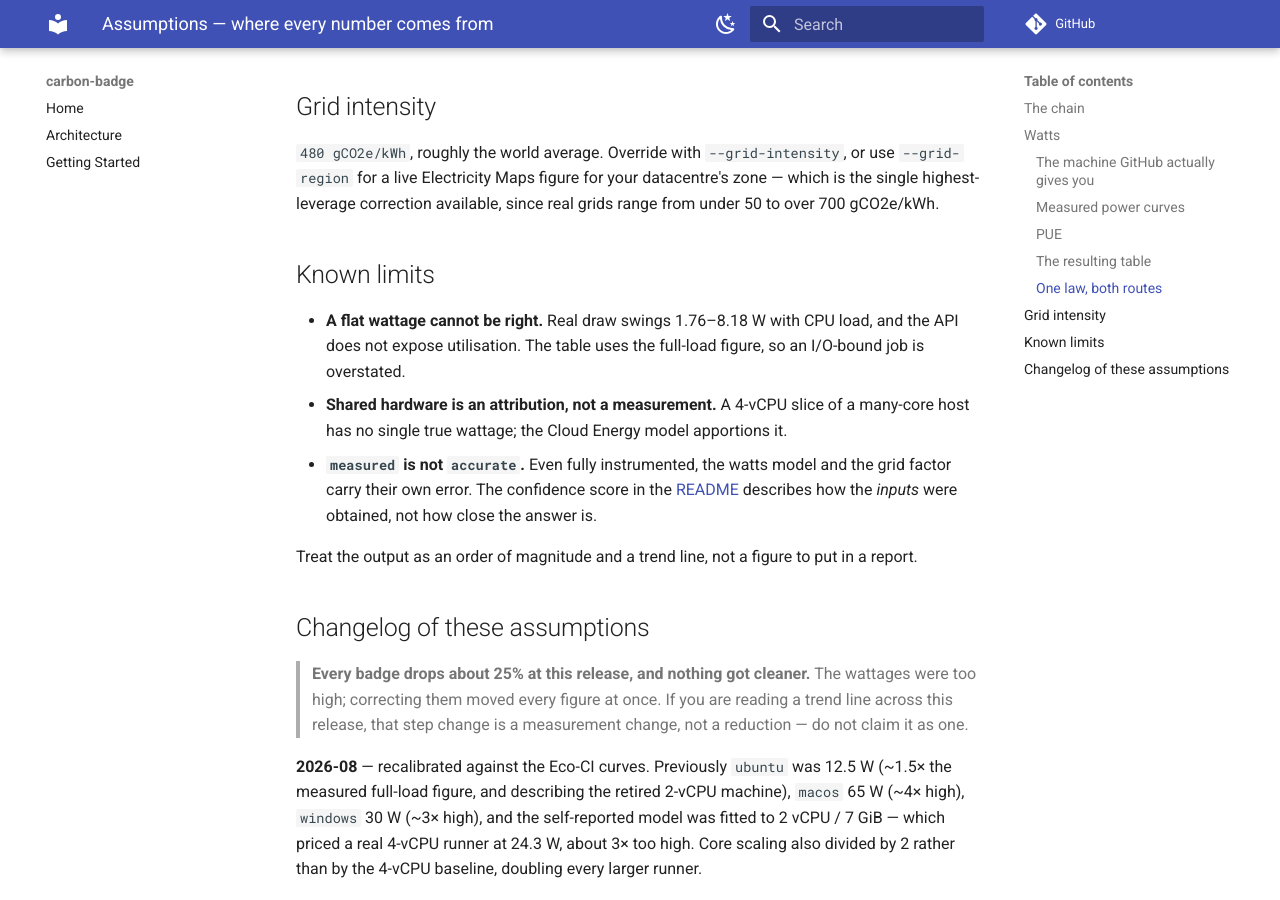
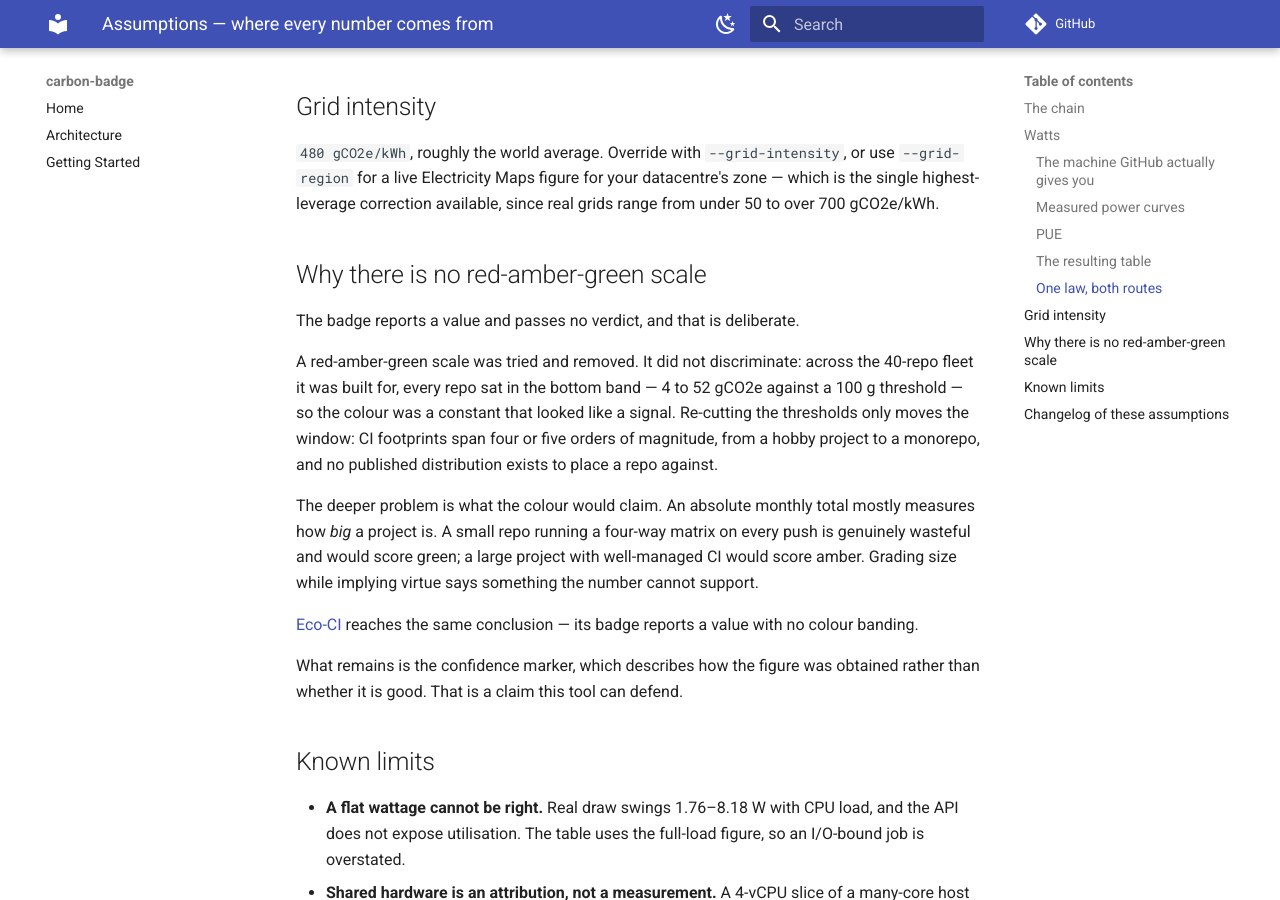
Before and after one commit to fabiocicerchia/carbon-badge, an MkDocs documentation site: the page built from docs/assumptions.md, in a window 1280 px wide and 900 px high, scrolled down 2499 px. Built offline with MkDocs 1.6.1 and Material for MkDocs 9.7.7, drawn with Linux system fonts in a browser that asks for light colours; comment, search, counter and statistics services are not loaded.

Commit message:
feat: drop the red-amber-green scale, report a value not a verdict
The colour did not discriminate. Across the 40-repo fleet it was built
for, every repo sat in the bottom band — 4 to 52 gCO2e against a 100 g
threshold — so it was a constant dressed as a signal. Re-cutting the
thresholds only moves the window: CI footprints span four or five orders
of magnitude and no published distribution exists to place a repo
against, so any cut-off is a guess wearing a uniform.

The deeper objection is what the colour claimed. An absolute monthly
total mostly measures how big a project is. A small repo running a
four-way matrix on every push is genuinely wasteful and scored green; a
large project with well-managed CI scored amber. Grading size while
implying virtue says something the number does not support — and unlike
the wattages and the grid factor, there was no source to appeal to.

Eco-CI reaches the same conclusion: its badge reports a value and bands
nothing.

The confidence marker stays. It describes how the figure was obtained
rather than whether it is good, which is a claim this tool can defend.

Note for consumers: badge.json now always carries "informational". A
reader that maps the colour — mentor-platform's Projects tab does — will
fall through to its default rather than break.

Co-Authored-By: Claude Opus 5 (1M context) <noreply@anthropic.com>
Claude-Session: https://claude.ai/code/session_01Nq4SiduWNoqVp5Jv7UM7yp

```diff
--- a/docs/assumptions.md
+++ b/docs/assumptions.md
@@ -105,6 +105,29 @@ or use `--grid-region` for a live Electricity Maps figure for your datacentre's
 zone — which is the single highest-leverage correction available, since real
 grids range from under 50 to over 700 gCO2e/kWh.
 
+## Why there is no red-amber-green scale
+
+The badge reports a value and passes no verdict, and that is deliberate.
+
+A red-amber-green scale was tried and removed. It did not discriminate: across
+the 40-repo fleet it was built for, every repo sat in the bottom band — 4 to 52
+gCO2e against a 100 g threshold — so the colour was a constant that looked like
+a signal. Re-cutting the thresholds only moves the window: CI footprints span
+four or five orders of magnitude, from a hobby project to a monorepo, and no
+published distribution exists to place a repo against.
+
+The deeper problem is what the colour would claim. An absolute monthly total
+mostly measures how *big* a project is. A small repo running a four-way matrix
+on every push is genuinely wasteful and would score green; a large project with
+well-managed CI would score amber. Grading size while implying virtue says
+something the number cannot support.
+
+[Eco-CI](https://github.com/green-coding-solutions/eco-ci-energy-estimation)
+reaches the same conclusion — its badge reports a value with no colour banding.
+
+What remains is the confidence marker, which describes how the figure was
+obtained rather than whether it is good. That is a claim this tool can defend.
+
 ## Known limits
 
 - **A flat wattage cannot be right.** Real draw swings 1.76–8.18 W with CPU
```
Also changed, not shown: README.md (+10 -4 lines), carbon_badge.py (+19 -15 lines), docs/architecture.md (+1 -2 lines), 1 other file.
